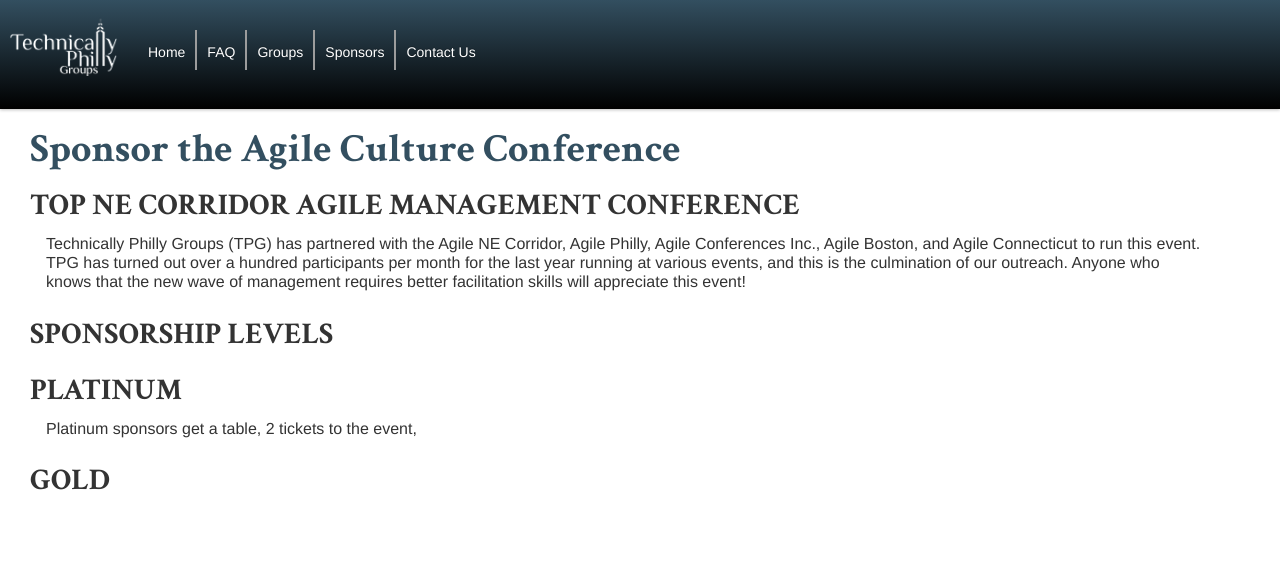
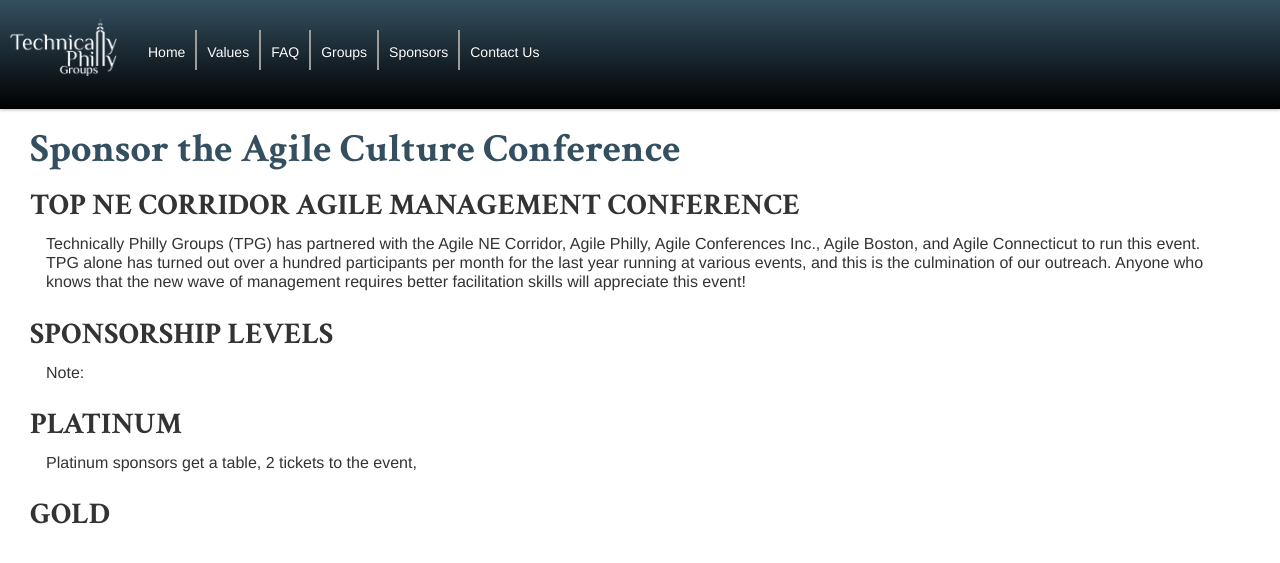
Before and after one commit to TechnicallyPhillyGroups/technicallyphillygroups.github.com, a Jekyll site: the page built from agile-culture-conf-sponsors.md, in a window 1280 px wide. Shown: the top 563 px of the page. Built offline with Jekyll 4.4.1, drawn with Linux system fonts in a browser that asks for light colours; nearby versions of some CDN libraries.

Commit message:
added values page

```diff
--- a/_includes/navbar.html
+++ b/_includes/navbar.html
@@ -18,6 +18,8 @@
       <div class="nav-collapse">
         <ul id="navbar-list" class="nav pull-left">
           <li id="navbar-home"><a href="index.html">Home</a></li>
+          <li class="divider-vertical"></li>
+          <li id="navbar-home"><a href="values.html">Values</a></li>
           <li class="divider-vertical"></li>
           <li id="navbar-faq"><a href="faq.html">FAQ</a></li>
           <li class="divider-vertical"></li>
@@ -41,6 +43,7 @@
   "/"                  : ['#navbar-home'],
   "/˝"                 : ['#navbar-home'],
   "/index.html"        : ['#navbar-home'],
+  "/values.html"        : ['#navbar-values'],
   "/contact.html"      : ['#navbar-contact'],
   "/sponsors.html"     : ['#navbar-sponsors'],
   "/groups.html"       : ['#navbar-groups'],
--- a/agile-culture-conf-sponsors.md
+++ b/agile-culture-conf-sponsors.md
@@ -5,10 +5,12 @@
 
 TOP NE CORRIDOR AGILE MANAGEMENT CONFERENCE
 ===========================================
-Technically Philly Groups (TPG) has partnered with the Agile NE Corridor, Agile Philly, Agile Conferences Inc., Agile Boston, and Agile Connecticut to run this event.  TPG has turned out over a hundred participants per month for the last year running at various events, and this is the culmination of our outreach. Anyone who knows that the new wave of management requires better facilitation skills will appreciate this event!
+Technically Philly Groups (TPG) has partnered with the Agile NE Corridor, Agile Philly, Agile Conferences Inc., Agile Boston, and Agile Connecticut to run this event.  TPG alone has turned out over a hundred participants per month for the last year running at various events, and this is the culmination of our outreach. Anyone who knows that the new wave of management requires better facilitation skills will appreciate this event!
 
 SPONSORSHIP LEVELS
 ==================
+
+Note:
 
 PLATINUM
 ========
```
Also changed, not shown: values.md (added, +24 -0 lines).
